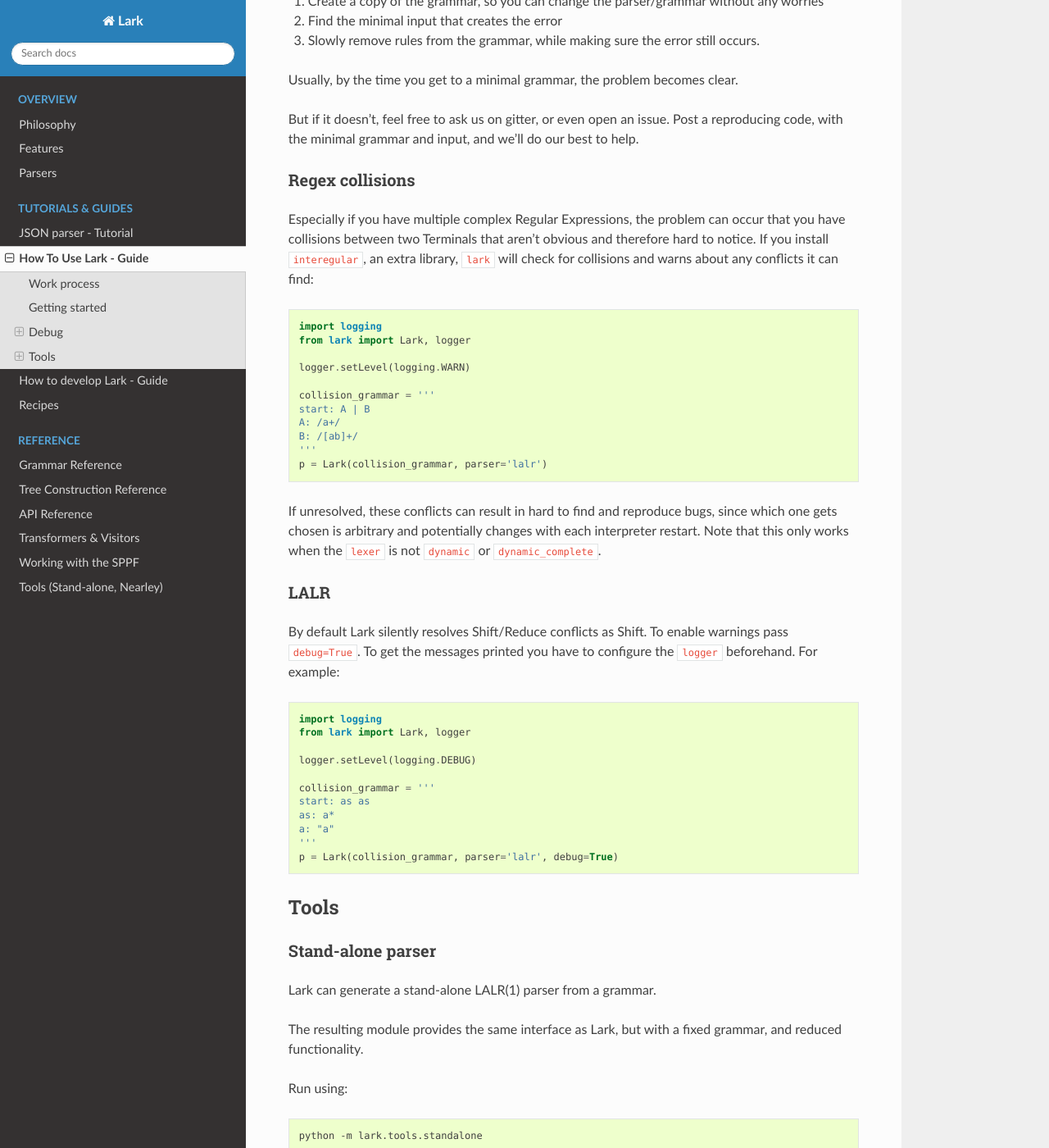
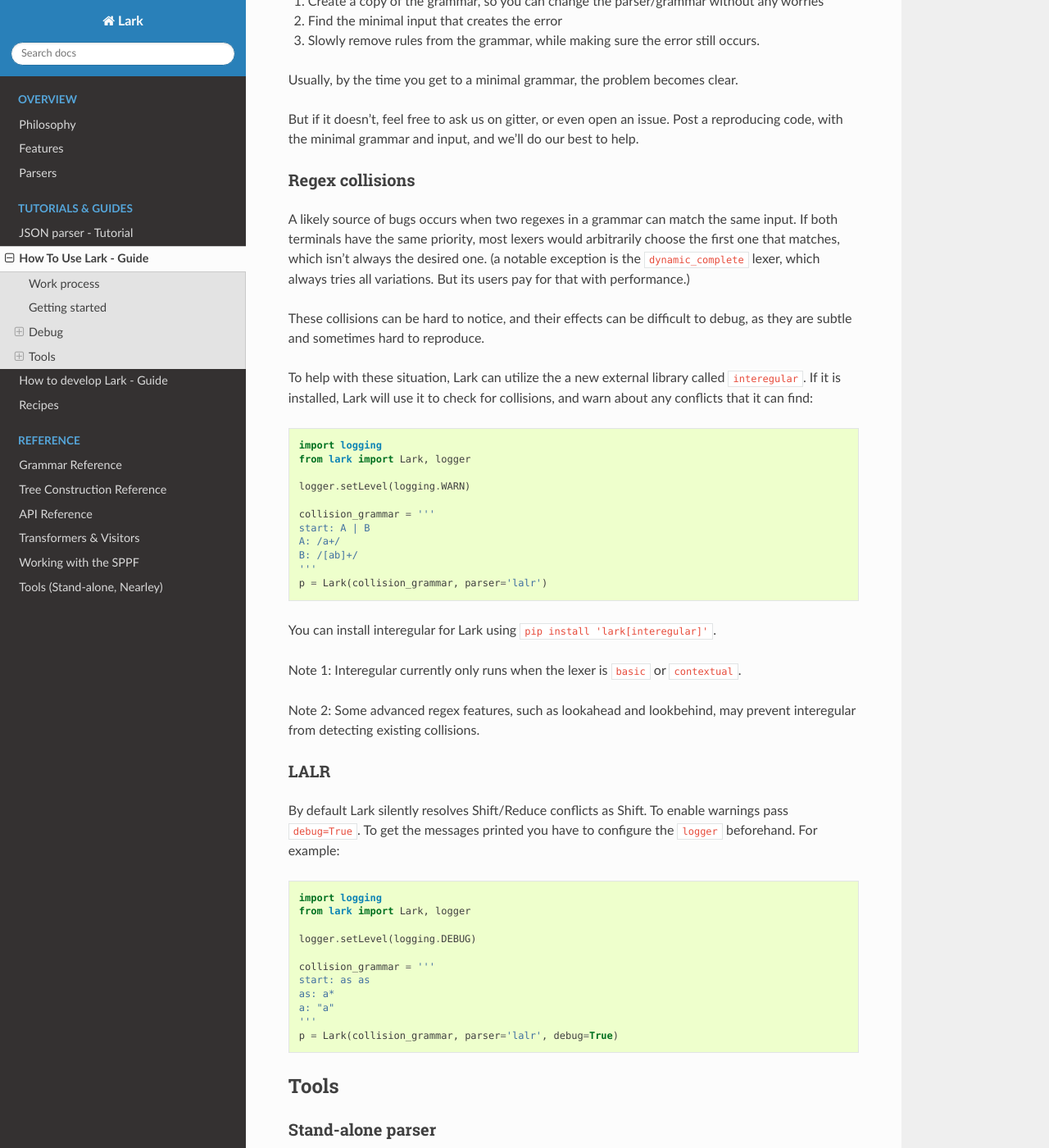
Before and after one commit to lark-parser/lark, a Sphinx documentation site: the page built from docs/how_to_use.md, in a window 1280 px wide and 1400 px high, scrolled down 1154 px. Shown: the whole window at 82% size. Built offline with Sphinx 7.4.7 and the Read the Docs theme 2.0.0, drawn with Linux system fonts in a browser that asks for light colours; pages that are not in the unit, such as notebooks, are missing from menus.

Commit message:
Rephrased docs for interegular

````diff
--- a/docs/how_to_use.md
+++ b/docs/how_to_use.md
@@ -44,7 +44,11 @@ But if it doesn't, feel free to ask us on gitter, or even open an issue. Post a
 
 ### Regex collisions
 
-Especially if you have multiple complex Regular Expressions, the problem can occur that you have collisions between two Terminals that aren't obvious and therefore hard to notice. If you install `interegular`, an extra library, `lark` will check for collisions and warns about any conflicts it can find:
+A likely source of bugs occurs when two regexes in a grammar can match the same input. If both terminals have the same priority, most lexers would arbitrarily choose the first one that matches, which isn't always the desired one. (a notable exception is the `dynamic_complete` lexer, which always tries all variations. But its users pay for that with performance.)
+
+These collisions can be hard to notice, and their effects can be difficult to debug, as they are subtle and sometimes hard to reproduce.
+
+To help with these situation, Lark can utilize the a new external library called `interegular`. If it is installed, Lark will use it to check for collisions, and warn about any conflicts that it can find:
 
 ```
 import logging
@@ -59,9 +63,12 @@ B: /[ab]+/
 '''
 p = Lark(collision_grammar, parser='lalr')
 ```
-If unresolved, these conflicts can result in hard to find and reproduce bugs, since which one gets chosen is arbitrary and potentially changes with each interpreter restart.
-Note that this only works when the `lexer` is not `dynamic` or `dynamic_complete`.
 
+You can install interegular for Lark using `pip install 'lark[interegular]'`.
+
+Note 1: Interegular currently only runs when the lexer is `basic` or `contextual`.
+
+Note 2: Some advanced regex features, such as lookahead and lookbehind, may prevent interegular from detecting existing collisions.
 
 ### LALR
 
````
Also changed, not shown: docs/features.md (+1 -1 lines), 2 other files.
